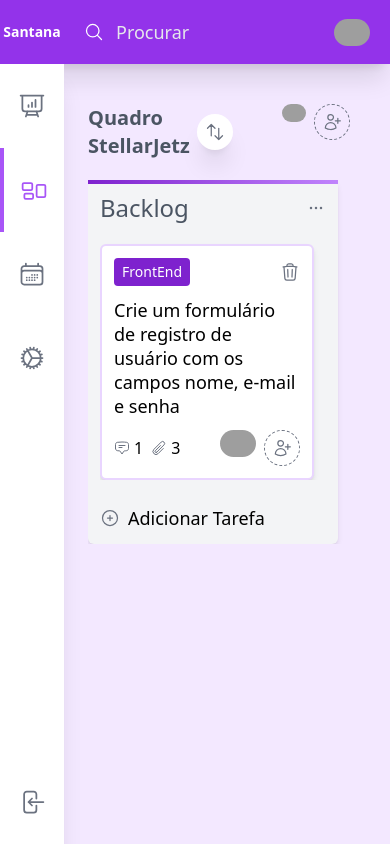
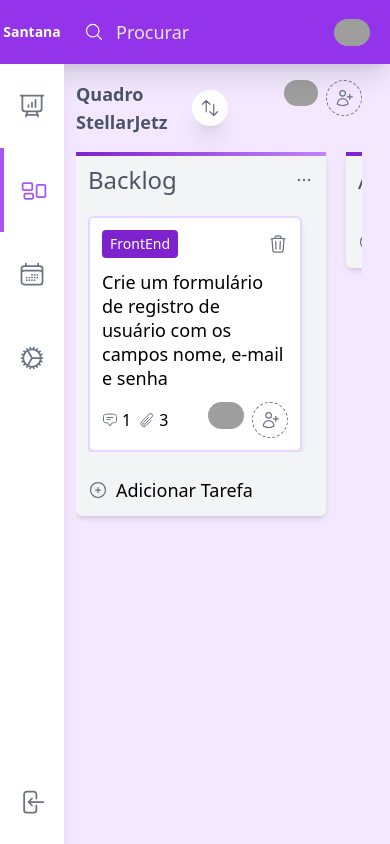
Before and after one commit to SantanaDeveloper/quadro-kanban-reactjs, a Next.js app: page / in a window 390 px wide. Built offline with nearby package versions, Linux system fonts and the light colour scheme; grey boxes are pictures that could not be loaded.

Commit message:
Ajsute responsividade mobile

```diff
--- a/src/app/globals.css
+++ b/src/app/globals.css
@@ -5,7 +5,7 @@
 @layer base {
     * {
     scrollbar-width: thin;
-    scrollbar-color: blue orange;
+    scrollbar-color: purple blue;
     }
 
     /* Works on Chrome, Edge, and Safari */
--- a/src/app/page.tsx
+++ b/src/app/page.tsx
@@ -119,11 +119,11 @@ export default function Home() {
   };
 
   return (
-    <main className="pl-12 md:pl-32 pt-16">
-      <div className="p-10">
-        <div className="flex justify-between">
+    <main className="pl-12 md:pl-32 pt-10 md:pt-16">
+      <div className="pt-10 pb-0 px-7">
+        <div className="flex justify-between mb-4">
           <div className="flex flex-row items-center">
-            <h4 className="text-xl md:text-4xl w-6/12 md:w-max font-bold text-gray-600">
+            <h4 className="text-lg md:text-4xl w-6/12 md:w-max font-bold text-gray-600">
               Quadro StellarJetz
             </h4>
             <button className="w-9 h-9 ml-3 md:ml-5">
@@ -160,7 +160,7 @@ export default function Home() {
         {/* Colunas Do Quadro */}
         {ready && (
           <DragDropContext onDragEnd={onDragEnd}>
-            <div className="flex overflow-x-auto  gap-5 my-5">
+            <div className="flex overflow-x-auto overflow-y-hidden h-[calc(100vh-160px)] gap-5">
               {boardData.map((board, Bindex) => {
                 return (
                   <div key={board.boardName} className="flex-grow flex-basis-0 min-w-[250px]">
@@ -213,8 +213,8 @@ export default function Home() {
                             </button>
                             {showModal && selectedBoard === Bindex ? (
                               <>
-                                <div className="flex justify-center items-center overflow-x-hidden overflow-y-auto fixed inset-0 z-50 outline-none focus:outline-none">
-                                  <div className="relative w-2/6 my-6 mx-auto max-w-3xl">
+                                <div className="flex fixed justify-center items-center overflow-x-hidden overflow-y-auto inset-0 z-50 outline-none focus:outline-none">
+                                  <div className="relative w-10/12 md:w-2/6 my-6 mx-auto max-w-3xl">
                                     <div className="border-solid border-2 border-purple-200 rounded-lg shadow-md relative flex flex-col w-full bg-white outline-none focus:outline-none">
                                       <div className="flex items-start justify-between p-5 border-b border-solid border-purple-300 rounded-t ">
                                         <h4 className="flex justify-between items-center">
```
